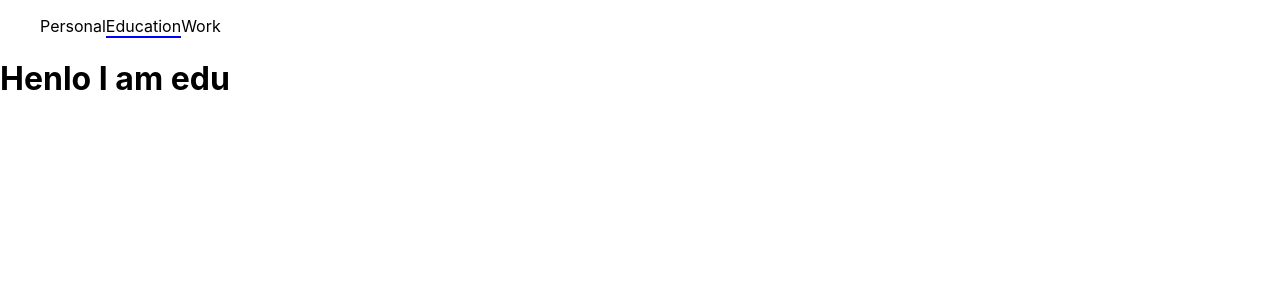
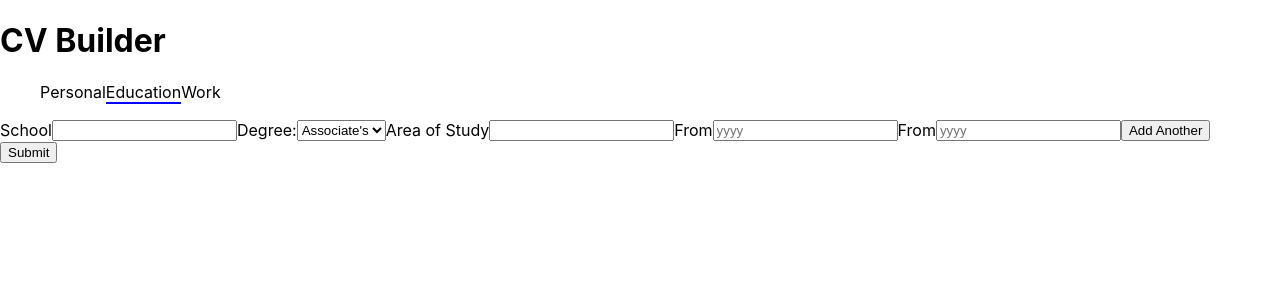
Before and after one commit to bhenning83/cv-project, a React (Create React App) app: page / in a window 1280 px wide. Both pictures are taken after a click on the item "Education". Shown: the top 300 px of the page. Built offline with nearby package versions, Linux system fonts and the light colour scheme.

Commit message:
added basic form elements

```diff
--- a/src/App.css
+++ b/src/App.css
@@ -11,7 +11,6 @@ li.active {
 .section {
   display: none;
 }
-
 .section.active {
-  display: block;
+  display: flex;
 }
--- a/src/components/Education.js
+++ b/src/components/Education.js
@@ -5,10 +5,30 @@ class Education extends Component {
     super()
   }
 
+  addEdu = (e) => {
+    e.preventDefault();
+    console.log('hiya')
+  }
+
   render = () => {
     return(
       <div className='section' id='edu'>
-        <h1>Henlo I am edu</h1>
+        <label htmlFor='school'>School</label>
+        <input type='text' id='school'></input>
+        <label htmlFor='degree'>Degree:</label>
+        <select name='degree' id='degree'>
+          <option value='ass'>Associate's</option>
+          <option value='bach'>Bachelor's</option>
+          <option value='masters'>Master's</option>
+          <option value='doctor'>Doctorate</option>
+        </select>
+        <label htmlFor='study'>Area of Study</label>
+        <input type='text' id='study'></input>
+        <label htmlFor='eduFrom'>From</label>
+        <input type='year' id='eduFrom' placeholder='yyyy'></input>
+        <label htmlFor='eduTo'>From</label>
+        <input type='year' id='eduTo' placeholder='yyyy'></input>
+        <button onClick={this.addEdu}>Add Another</button>
       </div>
     )
   }
--- a/src/components/Header.js
+++ b/src/components/Header.js
@@ -5,53 +5,12 @@ class Header extends Component {
   constructor() {
     super()
 
-    this.clear = this.clear.bind(this);
   }
 
 
-  clear = () => {
-    //removes active class from other nav items
-    const lis = document.querySelectorAll('nav ul li');
-    lis.forEach(li => {li.className=''});
-
-    const secs = document.querySelectorAll('.section');
-    secs.forEach(sec => {sec.classList.remove('active')})
-  }
-
-  showPers = (e) => {
-    this.clear(e);
-    e.target.className='active';
-
-    //displays section
-    document.querySelector('#pers').classList.add('active');
-    return
-  }
-
-  showEdu = (e) => {
-    this.clear(e);
-    e.target.className='active';
-
-    //displays section
-    document.querySelector('#edu').classList.add('active');
-  }
-
-  showWork = (e) => {
-    this.clear(e);
-    e.target.className='active';
-
-    //displays section
-    document.querySelector('#work').classList.add('active');
-  }
-
   render = () => {
     return(
-      <nav>
-        <ul>
-          <li onClick={this.showPers} className='active'>Personal</li>
-          <li onClick={this.showEdu}>Education</li>
-          <li onClick={this.showWork}>Work</li>
-        </ul>
-    </nav>
+      <h1>CV Builder</h1>
     )
   }
 }
--- a/src/components/Home.js
+++ b/src/components/Home.js
@@ -6,15 +6,60 @@ import Work from './Work'
 class Home extends Component {
   constructor() {
     super()
+
+    this.clear = this.clear.bind(this);
   }
 
+  clear = () => {
+    //removes active class from other nav items
+    const lis = document.querySelectorAll('nav ul li');
+    lis.forEach(li => {li.className=''});
+
+    const secs = document.querySelectorAll('.section');
+    secs.forEach(sec => {sec.classList.remove('active')})
+  }
+
+  showPers = (e) => {
+    this.clear(e);
+    e.target.className='active';
+
+    //displays section
+    document.querySelector('#pers').classList.add('active');
+    return
+  }
+
+  showEdu = (e) => {
+    this.clear(e);
+    e.target.className='active';
+
+    //displays section
+    document.querySelector('#edu').classList.add('active');
+  }
+
+  showWork = (e) => {
+    this.clear(e);
+    e.target.className='active';
+
+    //displays section
+    document.querySelector('#work').classList.add('active');
+  }
 
   render = () => {
     return (
       <div>
+        <nav>
+          <ul>
+            <li onClick={this.showPers} className='active'>Personal</li>
+            <li onClick={this.showEdu}>Education</li>
+            <li onClick={this.showWork}>Work</li>
+          </ul>
+        </nav>
+        <form id='form'>
         <Personal />
         <Education />
         <Work />
+        <button type='submit'>Submit</button>
+        </form>
       </div>
     )
   }
--- a/src/components/Personal.js
+++ b/src/components/Personal.js
@@ -8,7 +8,15 @@ class Personal extends Component {
   render = () => {
     return(
       <div className='section active' id='pers'>
-        <h1>Henlo I am personal</h1>
+        <label htmlFor='firsName'>First Name</label>
+        <input type='text' id='firsName'></input>
+        <label htmlFor='last-name'>Last Name</label>
+        <input type='text' id='last-name'></input>
+        <label htmlFor='phone'>Phone</label>
+        <input type='tel' pattern='[0-9]{3}-[0-9]{3}-[0-9]{4}'
+        id='phone' placeholder='555-867-5309'></input>
+        <label htmlFor='email'>Email</label>
+        <input type='email' id='email'></input>
       </div>
     )
   }
--- a/src/components/Work.js
+++ b/src/components/Work.js
@@ -8,7 +8,16 @@ class Work extends Component {
   render = () => {
     return(
       <div className='section' id='work'>
-        <h1>Henlo I am work</h1>
+        <label htmlFor='company'>Company</label>
+        <input type='text' id='company'></input>
+        <label htmlFor='position'>Position</label>
+        <input type='text' id='position'></input>
+        <label htmlFor='workFrom'>From</label>
+        <input type='text' id='workFrom'></input>
+        <label htmlFor='workTo'>To</label>
+        <input type='text' id='workTo'></input>
+        <label htmlFor='tasks'>Responsibilities</label>
+        <textarea id='tasks' form='form'></textarea>
       </div>
     )
   }
```
Also changed, not shown: 1 other file (tests, documents, lock files or other folders).
